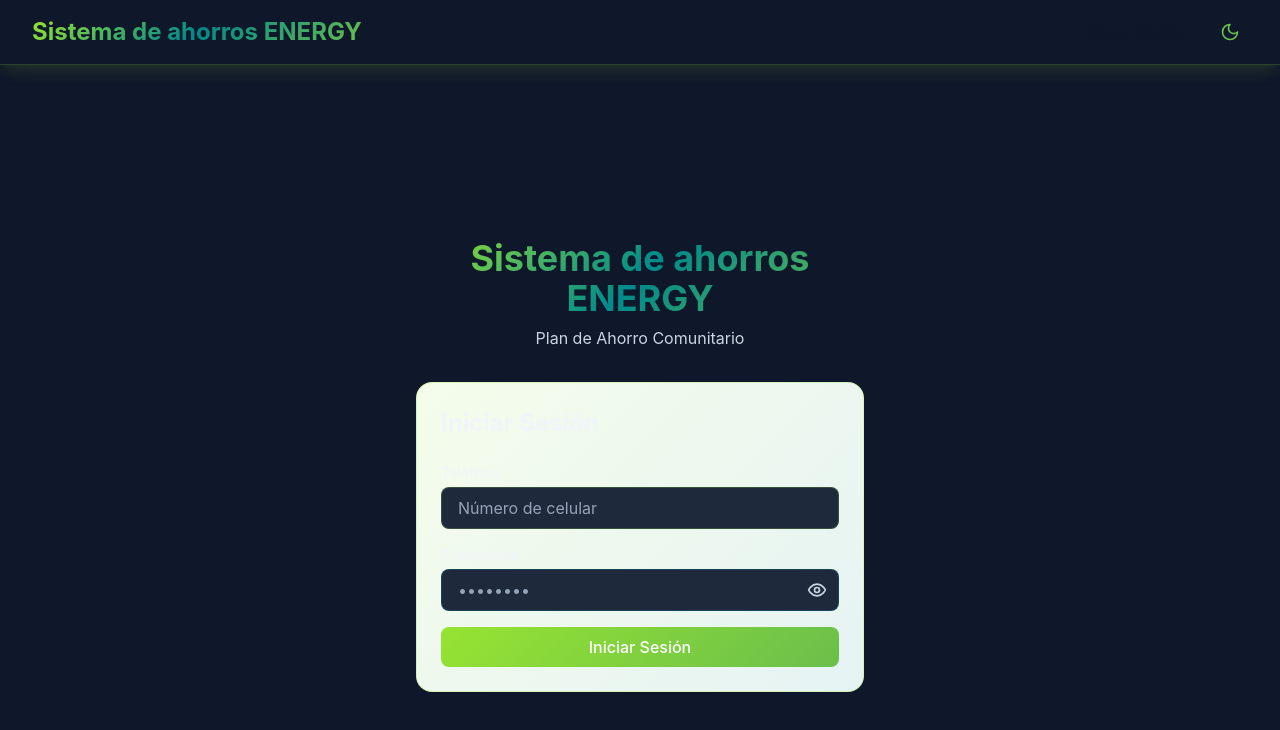
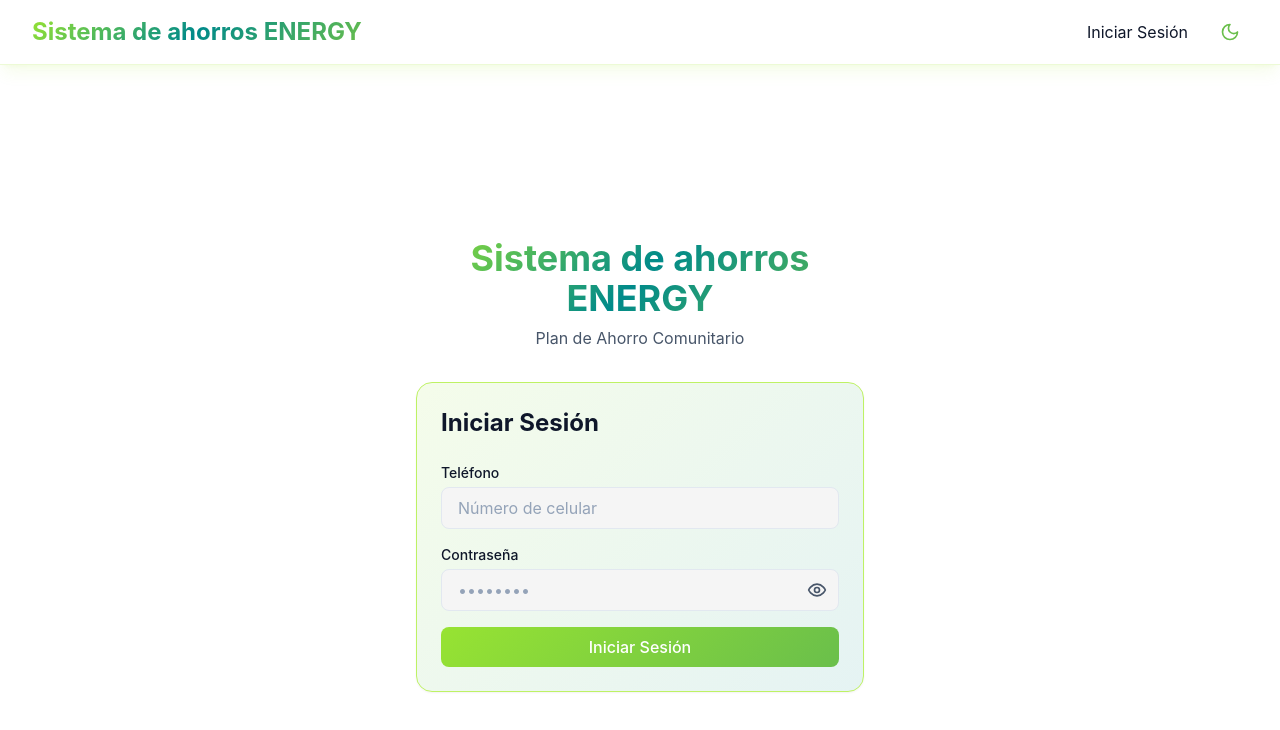
Before and after one commit to getc21/AhorrosKingdomFront, a Next.js app: page /login in a window 1280 px wide. Shown: the top 730 px of the page. Built offline with nearby package versions, Linux system fonts and the light colour scheme.

Commit message:
Enhance light mode - bright backgrounds, clear contrast, proper styling

```diff
--- a/src/pages/login.js
+++ b/src/pages/login.js
@@ -76,7 +76,7 @@ export default function LoginPage() {
                 onChange={handleChange}
                 placeholder="Número de celular"
                 required
-                className="w-full px-4 py-2 bg-bg-card border border-lime-400/20 rounded-lg focus:outline-none focus:ring-2 focus:ring-primary text-text-primary placeholder-text-disabled"
+                className="w-full px-4 py-2 bg-bg-card border rounded-lg focus:outline-none focus:ring-2 focus:ring-primary text-text-primary placeholder-text-disabled"
               />
             </div>
 
@@ -93,7 +93,7 @@ export default function LoginPage() {
                   autoComplete="off"
                   placeholder="••••••••"
                   required
-                  className="w-full px-4 py-2 bg-bg-card border border-cyan-500/20 rounded-lg focus:outline-none focus:ring-2 focus:ring-primary text-text-primary placeholder-text-disabled pr-12"
+                  className="w-full px-4 py-2 bg-bg-card border rounded-lg focus:outline-none focus:ring-2 focus:ring-primary text-text-primary placeholder-text-disabled pr-12"
                 />
                 <button
                   type="button"
--- a/src/styles/globals.css
+++ b/src/styles/globals.css
@@ -30,16 +30,43 @@ html.dark body {
 /* Light Mode */
 html:not(.dark),
 html:not(.dark) body {
-  background-color: #F8FAFC;
+  background-color: #FFFFFF;
   color: #0F172A;
 }
 
 html:not(.dark) {
   color-scheme: light;
+  background-color: #FFFFFF;
+  --text-primary: #0F172A;
+  --text-secondary: #475569;
+  --text-disabled: #CBD5E1;
+  --bg-main: #FFFFFF;
+  --bg-card: #F5F5F5;
+}
+
+html:not(.dark) .text-text-primary {
+  color: #0F172A;
+}
+
+html:not(.dark) .text-text-secondary {
+  color: #475569;
+}
+
+html:not(.dark) .bg-bg-main {
+  background-color: #FFFFFF;
+}
+
+html:not(.dark) .bg-bg-card {
+  background-color: #F5F5F5;
 }
 
 html.dark {
   color-scheme: dark;
+  --text-primary: #F1F5F9;
+  --text-secondary: #CBD5E1;
+  --text-disabled: #94A3B8;
+  --bg-main: #0F172A;
+  --bg-card: #1E293B;
 }
 
 body {
@@ -67,17 +94,102 @@ button {
   @apply px-4 py-2 border-2 border-primary text-primary rounded-lg font-medium hover:bg-primary/10 transition-all duration-300;
 }
 
+/* Input styles for both light and dark modes */
+input, select, textarea {
+  @apply transition-colors duration-300;
+}
+
+html.dark input,
+html.dark select,
+html.dark textarea {
+  background-color: #1E293B;
+  color: #F1F5F9;
+  border-color: #334155;
+}
+
+html.dark input::placeholder,
+html.dark select::placeholder,
+html.dark textarea::placeholder {
+  color: #94A3B8;
+}
+
+html:not(.dark) input,
+html:not(.dark) select,
+html:not(.dark) textarea {
+  background-color: #FFFFFF;
+  color: #0F172A;
+  border-color: #E2E8F0;
+}
+
+html:not(.dark) input::placeholder,
+html:not(.dark) select::placeholder,
+html:not(.dark) textarea::placeholder {
+  color: #94A3B8;
+}
+
+html:not(.dark) input:focus,
+html:not(.dark) select:focus,
+html:not(.dark) textarea:focus {
+  border-color: #97E332;
+  box-shadow: 0 0 0 3px rgba(151, 227, 50, 0.1);
+}
+
+html.dark input:focus,
+html.dark select:focus,
+html.dark textarea:focus {
+  border-color: #97E332;
+  box-shadow: 0 0 0 3px rgba(151, 227, 50, 0.1);
+}
+
+/* Border and style adjustments for light mode */
+html:not(.dark) {
+  --border-light: #E2E8F0;
+  --border-medium: #CBD5E1;
+}
+
+/* Table styles for light mode */
+html:not(.dark) table {
+  background-color: white;
+}
+
+html:not(.dark) tr {
+  border-color: #E2E8F0;
+}
+
+html:not(.dark) th {
+  background-color: #F5F5F5;
+  color: #0F172A;
+  border-color: #E2E8F0;
+}
+
+html:not(.dark) td {
+  border-color: #E2E8F0;
+}
+
+html:not(.dark) tr:hover {
+  background-color: #F5F5F5;
+}
+
+/* Modal styles for light mode */
+html:not(.dark) .modal,
+html:not(.dark) [role="dialog"] {
+  background-color: white;
+  color: #0F172A;
+  border-color: #E2E8F0;
+}
+
 .card {
   @apply bg-gradient-card border border-lime-400/20 rounded-2xl backdrop-blur-sm p-6 hover:border-lime-400/40 transition-all duration-300;
 }
 
+/* Dark mode card */
 html.dark .card {
   @apply bg-gradient-card border border-lime-400/20;
 }
 
 /* Light mode card */
 html:not(.dark) .card {
-  @apply border border-lime-400/30 bg-white hover:border-lime-400/50 shadow-sm hover:shadow-md;
+  @apply bg-white border border-lime-300 shadow-sm;
 }
 
 .progress-bar {
--- a/tailwind.config.js
+++ b/tailwind.config.js
@@ -14,8 +14,8 @@ module.exports = {
           primary: '#97E332',
           secondary: '#6ABF4B',
           accent: '#008A8A',
-          'bg-main': '#F8FAFC',
-          'bg-card': '#FFFFFF',
+          'bg-main': '#FFFFFF',
+          'bg-card': '#F5F5F5',
           'text-primary': '#0F172A',
           'text-secondary': '#475569',
           'text-disabled': '#CBD5E1',
```
